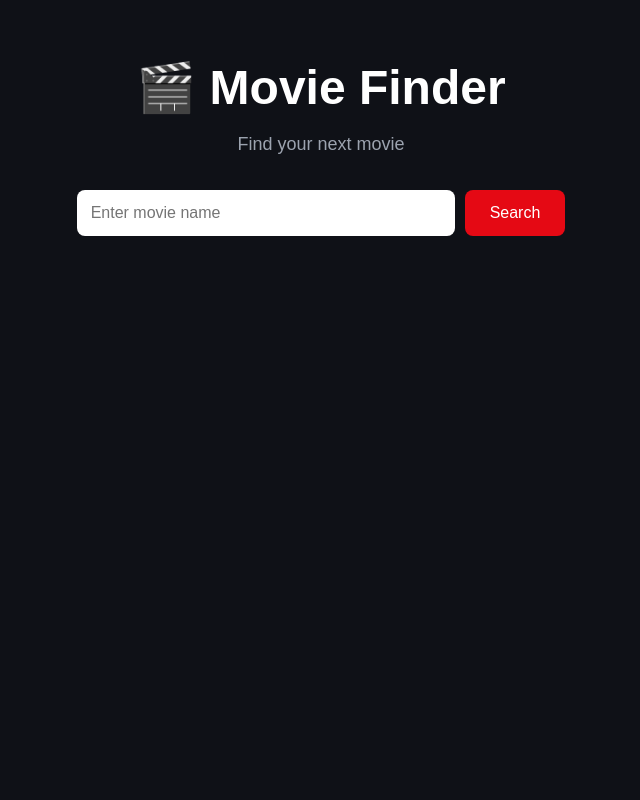
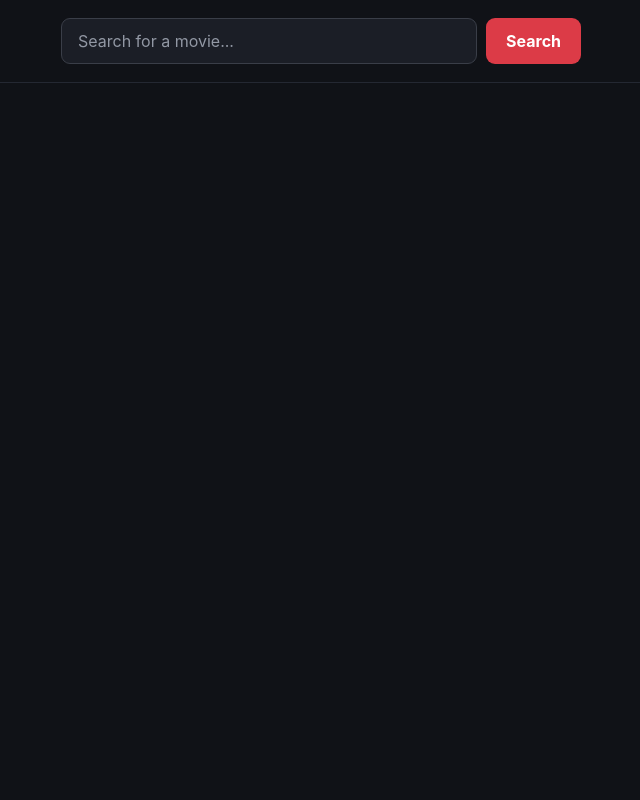
Before and after one commit to Snowstormme/movie-finder, a Flask app: page / in a window 1280 px wide. Shown: the whole page, without its empty margins (319-959 px from the left). Run offline with Flask 3, Linux system fonts and the light colour scheme.

Commit message:
Add movie details page and refine search design

```diff
--- a/app.py
+++ b/app.py
@@ -1,13 +1,14 @@
+import os
+
+import requests
+from dotenv import load_dotenv
 from flask import Flask, render_template, request
-from dotenv import load_dotenv
-import os
-import requests
 
 load_dotenv()
 
 app = Flask(__name__)
-
 TMDB_API_KEY = os.getenv("TMDB_API_KEY")
+TMDB_API_URL = "https://api.themoviedb.org/3"
 
 
 @app.route("/")
@@ -17,20 +18,50 @@ def home():
 
 @app.route("/search", methods=["POST"])
 def search():
-    movie = request.form["movie"]
+    query = request.form.get("movie", "").strip()
+    if not query:
+        return render_template("index.html", error="Enter a movie name to search.")
 
-    url = "https://api.themoviedb.org/3/search/movie"
+    try:
+        response = requests.get(
+            f"{TMDB_API_URL}/search/movie",
+            params={"api_key": TMDB_API_KEY, "query": query},
+            timeout=10,
+        )
+        response.raise_for_status()
+        movies = response.json().get("results", [])[:5]
+    except requests.RequestException:
+        return render_template(
+            "index.html", query=query, error="Could not load movies. Please try again."
+        )
 
-    params = {
-        "api_key": TMDB_API_KEY,
-        "query": movie
-    }
-
-    response = requests.get(url, params=params)
-
-    data = response.json()
-
-    return render_template("index.html", movies=data["results"])
+    return render_template("index.html", movies=movies, query=query)
 
 
-app.run(debug=True)
+@app.route("/movie/<int:movie_id>")
+def movie_details(movie_id):
+    try:
+        response = requests.get(
+            f"{TMDB_API_URL}/movie/{movie_id}",
+            params={"api_key": TMDB_API_KEY, "append_to_response": "credits"},
+            timeout=10,
+        )
+        response.raise_for_status()
+        movie = response.json()
+    except requests.RequestException:
+        return render_template(
+            "index.html", error="Could not load movie details. Please try another film."
+        )
+
+    credits = movie.get("credits", {})
+    director = next(
+        (person["name"] for person in credits.get("crew", []) if person.get("job") == "Director"),
+        None,
+    )
+    cast = credits.get("cast", [])[:5]
+
+    return render_template("movie.html", movie=movie, director=director, cast=cast)
+
+
+if __name__ == "__main__":
+    app.run(debug=True)
--- a/static/style.css
+++ b/static/style.css
@@ -1,147 +1,200 @@
-body {
-    margin: 0;
-    background: #0f1117;
-    color: white;
-    font-family: Arial, sans-serif;
+:root {
+    color-scheme: dark;
+    font-family: Inter, -apple-system, BlinkMacSystemFont, "Segoe UI", sans-serif;
+    background: #101217;
+    color: #f7f7f8;
 }
 
-.container {
-    width: 90%;
-    max-width: 1200px;
-    margin: 60px auto;
+* { box-sizing: border-box; }
+body { margin: 0; min-height: 100vh; }
+a { color: inherit; }
+
+.visually-hidden {
+    position: absolute;
+    width: 1px;
+    height: 1px;
+    padding: 0;
+    margin: -1px;
+    overflow: hidden;
+    clip: rect(0, 0, 0, 0);
+    white-space: nowrap;
+    border: 0;
+}
+
+.site-header {
+    min-height: 82px;
+    padding: 18px 24px;
+    display: flex;
+    align-items: center;
+    justify-content: center;
+    background: #101217;
+    border-bottom: 1px solid #242832;
+}
+
+.search-form { display: flex; gap: 9px; width: min(100%, 520px); }
+.search-form input {
+    min-width: 0;
+    flex: 1;
+    padding: 12px 16px;
+    border: 1px solid #3a3e48;
+    border-radius: 9px;
+    background: #1b1e26;
+    color: #fff;
+    font: inherit;
+}
+.search-form input::placeholder { color: #9298a4; }
+.search-form input:focus { outline: 2px solid #e95660; outline-offset: 2px; }
+
+.search-form button, .details-button {
+    border: 0;
+    border-radius: 9px;
+    background: #dc3b47;
+    color: #fff;
+    font: inherit;
+    font-weight: 650;
+    cursor: pointer;
+}
+.search-form button { padding: 0 20px; }
+.search-form button:hover, .details-button:hover { background: #ef4c58; }
+
+.container { width: min(100% - 48px, 1280px); margin-inline: auto; }
+main.container { padding: 42px 0 80px; }
+.message {
+    max-width: 620px;
+    margin: 30px auto;
+    padding: 18px 22px;
+    border: 1px solid #373c48;
+    border-radius: 12px;
+    color: #c8cbd3;
     text-align: center;
 }
 
-h1 {
-    font-size: 48px;
-    margin-bottom: 10px;
+.section-heading {
+    display: flex;
+    align-items: baseline;
+    justify-content: space-between;
+    gap: 16px;
+    margin-bottom: 22px;
+}
+.section-heading h1 { margin: 0; font-size: 25px; letter-spacing: -.025em; }
+.section-heading span { color: #979da9; font-size: 14px; }
+
+.movies { display: grid; grid-template-columns: repeat(5, minmax(0, 1fr)); gap: 18px; }
+.movie-card {
+    min-width: 0;
+    overflow: hidden;
+    background: #1b1e26;
+    border: 1px solid #292d37;
+    border-radius: 13px;
+    transition: transform .2s, border-color .2s;
+}
+.movie-card:hover { transform: translateY(-4px); border-color: #5c4550; }
+.card-poster, .movie-card .no-poster {
+    width: 100%;
+    aspect-ratio: 2 / 3.25;
+    object-fit: cover;
+}
+.no-poster {
+    display: grid;
+    place-items: center;
+    padding: 20px;
+    background: #292d37;
+    color: #a5aab4;
+    text-align: center;
+}
+.movie-info { padding: 16px; }
+.movie-info h2 { min-height: 48px; margin: 0 0 12px; font-size: 17px; line-height: 1.4; }
+.movie-meta { display: flex; justify-content: space-between; gap: 8px; color: #aab0bc; font-size: 13px; }
+.rating { color: #f4c970; white-space: nowrap; font-weight: 700; }
+.rating small { color: #aab0bc; font-size: 12px; font-weight: 400; }
+.details-button {
+    display: flex;
+    align-items: center;
+    justify-content: space-between;
+    gap: 8px;
+    margin-top: 20px;
+    padding: 11px 13px;
+    text-decoration: none;
+    font-size: 13px;
 }
 
-.subtitle {
-    color: #9ca3af;
-    font-size: 18px;
-    margin-bottom: 35px;
+.backdrop {
+    height: clamp(250px, 32vw, 410px);
+    background-color: #272b34;
+    background-position: center 37%;
+    background-size: cover;
 }
+.details-layout {
+    position: relative;
+    display: grid;
+    grid-template-columns: minmax(210px, .75fr) minmax(0, 1.45fr) minmax(230px, 1fr);
+    align-items: start;
+    gap: 28px;
+    margin-top: -90px;
+    padding-bottom: 70px;
+}
+.film-identity { min-width: 0; }
+.detail-poster {
+    display: block;
+    width: min(100%, 235px);
+    aspect-ratio: 2 / 3;
+    object-fit: cover;
+    border: 4px solid #101217;
+    border-radius: 12px;
+    box-shadow: 0 16px 38px #0008;
+}
+.detail-poster.no-poster { display: grid; }
+.film-identity h1 {
+    margin: 20px 0 10px;
+    font-size: clamp(25px, 2.6vw, 39px);
+    line-height: 1.12;
+    letter-spacing: -.04em;
+}
+.identity-meta { display: flex; flex-wrap: wrap; gap: 10px 18px; color: #aab0bc; font-size: 15px; }
+.identity-meta .rating { font-size: 15px; }
+.tmdb-link {
+    display: inline-block;
+    margin-top: 24px;
+    color: #f4c970;
+    text-underline-offset: 4px;
+    font-size: 14px;
+    font-weight: 650;
+}
+.tmdb-link:hover { color: #ffe2a2; }
 
-.search-form {
-    display: flex;
-    justify-content: center;
-    gap: 10px;
-    margin-bottom: 50px;
+.detail-panel {
+    margin-top: 90px;
+    padding: 28px;
+    background: #1b1e26;
+    border: 1px solid #30343e;
+    border-radius: 14px;
 }
+.eyebrow { margin: 0 0 9px; color: #e76b72; font-size: 11px; font-weight: 750; letter-spacing: .15em; }
+.detail-panel h2 { margin: 0 0 20px; font-size: 22px; letter-spacing: -.025em; }
+.overview { margin: 0; color: #c2c7d0; line-height: 1.75; }
+.people-group + .people-group { margin-top: 34px; padding-top: 28px; border-top: 1px solid #343842; }
+.people-group p:last-child { margin: 0; color: #d2d5db; }
+.cast-list { list-style: none; margin: 0; padding: 0; }
+.cast-list li { padding: 10px 0; border-bottom: 1px solid #343842; font-weight: 600; }
+.cast-list li:first-child { padding-top: 0; }
+.cast-list li:last-child { border: 0; padding-bottom: 0; }
+.cast-list span { display: block; margin-top: 3px; color: #979da9; font-size: 13px; font-weight: 400; }
 
-.search-form input {
-    width: 350px;
-    padding: 14px;
-    border: none;
-    border-radius: 8px;
-    font-size: 16px;
-    outline: none;
+@media (max-width: 1100px) {
+    .movies { grid-template-columns: repeat(3, minmax(0, 1fr)); }
+    .details-layout { grid-template-columns: 240px minmax(0, 1fr); }
+    .people-panel { grid-column: 2; margin-top: 0; }
 }
-
-.search-form button {
-    padding: 14px 25px;
-    border: none;
-    border-radius: 8px;
-    background: #e50914;
-    color: white;
-    font-size: 16px;
-    cursor: pointer;
+@media (max-width: 650px) {
+    .site-header { min-height: 72px; padding: 14px 16px; }
+    .container { width: min(100% - 32px, 1280px); }
+    .movies { grid-template-columns: repeat(2, minmax(0, 1fr)); gap: 12px; }
+    .movie-info { padding: 12px; }
+    .movie-info h2 { font-size: 15px; }
+    .movie-meta { flex-wrap: wrap; }
+    .backdrop { height: 240px; }
+    .details-layout { display: block; margin-top: -72px; }
+    .detail-poster { width: 175px; }
+    .film-identity h1 { font-size: 30px; }
+    .detail-panel { margin-top: 28px; padding: 22px; }
 }
-
-.search-form button:hover {
-    background: #b20710;
-}
-
-h2 {
-    font-size: 30px;
-    margin-bottom: 30px;
-}
-
-.movies {
-    display: grid;
-    grid-template-columns: repeat(5, 1fr);
-    gap: 20px;
-}
-
-.movie-card {
-    background: #181b23;
-    border-radius: 12px;
-    overflow: hidden;
-    text-align: left;
-    transition: transform 0.2s;
-}
-
-.movie-card:hover {
-    transform: translateY(-6px);
-}
-
-.movie-card img {
-    width: 100%;
-    height: 330px;
-    object-fit: cover;
-}
-
-.no-poster {
-    height: 330px;
-    display: flex;
-    justify-content: center;
-    align-items: center;
-    background: #252936;
-    color: #9ca3af;
-}
-
-.movie-info {
-    padding: 15px;
-}
-
-.movie-info h3 {
-    margin: 0 0 8px;
-    font-size: 18px;
-}
-
-.year {
-    color: #9ca3af;
-    margin: 5px 0;
-}
-
-.rating {
-    margin: 10px 0;
-}
-
-.details-button {
-    width: 100%;
-    padding: 10px;
-    border: none;
-    border-radius: 7px;
-    background: #e50914;
-    color: white;
-    cursor: pointer;
-    font-size: 14px;
-}
-
-.details-button:hover {
-    background: #b20710;
-}
-
-
-@media (max-width: 1000px) {
-    .movies {
-        grid-template-columns: repeat(3, 1fr);
-    }
-}
-
-@media (max-width: 650px) {
-    .movies {
-        grid-template-columns: repeat(2, 1fr);
-    }
-
-    .search-form {
-        flex-direction: column;
-        align-items: center;
-    }
-
-    .search-form input {
-        width: 80%;
-    }
-}
--- a/templates/index.html
+++ b/templates/index.html
@@ -1,81 +1,54 @@
 <!DOCTYPE html>
-<html>
+<html lang="en">
 <head>
+    <meta charset="UTF-8">
+    <meta name="viewport" content="width=device-width, initial-scale=1">
     <title>Movie Finder</title>
-    <link rel="stylesheet" href="/static/style.css">
+    <link rel="stylesheet" href="{{ url_for('static', filename='style.css') }}">
 </head>
-
 <body>
-
-    <div class="container">
-
-        <h1>🎬 Movie Finder</h1>
-
-        <p class="subtitle">Find your next movie</p>
-
-        <form action="/search" method="POST" class="search-form">
-            <input
-                type="text"
-                name="movie"
-                placeholder="Enter movie name"
-                required
-            >
+    <header class="site-header">
+        <form action="{{ url_for('search') }}" method="POST" class="search-form" role="search">
+            <label class="visually-hidden" for="movie-search">Movie name</label>
+            <input id="movie-search" type="search" name="movie" placeholder="Search for a movie..." value="{{ query or '' }}" required>
             <button type="submit">Search</button>
         </form>
+    </header>
 
-
-        {% if movies %}
-
-            <h2>Search Results</h2>
-
-            <div class="movies">
-
-                {% for movie in movies[:5] %}
-
-                    <div class="movie-card">
-
-                        {% if movie["poster_path"] %}
-                            <img
-                                src="https://image.tmdb.org/t/p/w500{{ movie['poster_path'] }}"
-                                alt="{{ movie['title'] }}"
-                            >
-                        {% else %}
-                            <div class="no-poster">
-                                No poster
-                            </div>
-                        {% endif %}
-
-                        <div class="movie-info">
-
-                            <h3>{{ movie["title"] }}</h3>
-
-                            <p class="year">
-                                {% if movie["release_date"] %}
-                                    {{ movie["release_date"][:4] }}
-                                {% else %}
-                                    Unknown year
-                                {% endif %}
-                            </p>
-
-                            <p class="rating">
-                                ⭐ {{ "%.1f"|format(movie["vote_average"]) }}/10
-                            </p>
-
-                            <button class="details-button">
-                                View details
-                            </button>
-
-                        </div>
-
-                    </div>
-
-                {% endfor %}
-
-            </div>
-
+    <main class="container">
+        {% if error %}
+            <p class="message" role="alert">{{ error }}</p>
         {% endif %}
 
-    </div>
-
+        {% if movies is defined %}
+            {% if movies %}
+                <div class="section-heading">
+                    <h1>Search results</h1>
+                    <span>{{ movies|length }} films</span>
+                </div>
+                <div class="movies">
+                    {% for movie in movies %}
+                        <article class="movie-card">
+                            {% if movie.poster_path %}
+                                <img class="card-poster" src="https://image.tmdb.org/t/p/w500{{ movie.poster_path }}" alt="Poster for {{ movie.title }}" loading="lazy">
+                            {% else %}
+                                <div class="no-poster">No poster available</div>
+                            {% endif %}
+                            <div class="movie-info">
+                                <h2>{{ movie.title }}</h2>
+                                <div class="movie-meta">
+                                    <span>{{ movie.release_date[:4] if movie.release_date else 'Year unknown' }}</span>
+                                    <span class="rating">★ {{ '%.1f'|format(movie.vote_average or 0) }} <small>/ 10</small></span>
+                                </div>
+                                <a class="details-button" href="{{ url_for('movie_details', movie_id=movie.id) }}">View details <span aria-hidden="true">↗</span></a>
+                            </div>
+                        </article>
+                    {% endfor %}
+                </div>
+            {% else %}
+                <p class="message">No movies found for “{{ query }}”. Try another title.</p>
+            {% endif %}
+        {% endif %}
+    </main>
 </body>
 </html>
```
Also changed, not shown: templates/movie.html (added, +65 -0 lines).
